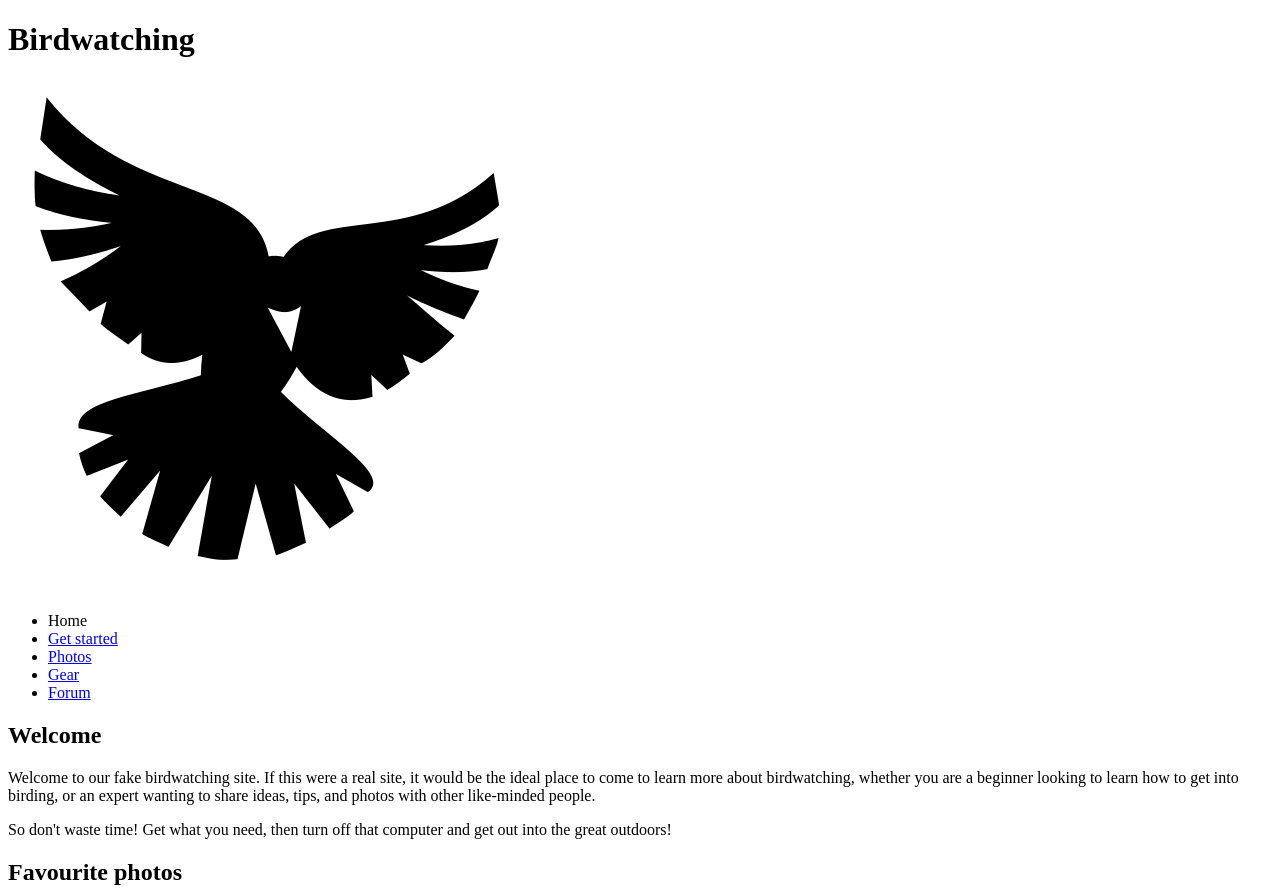
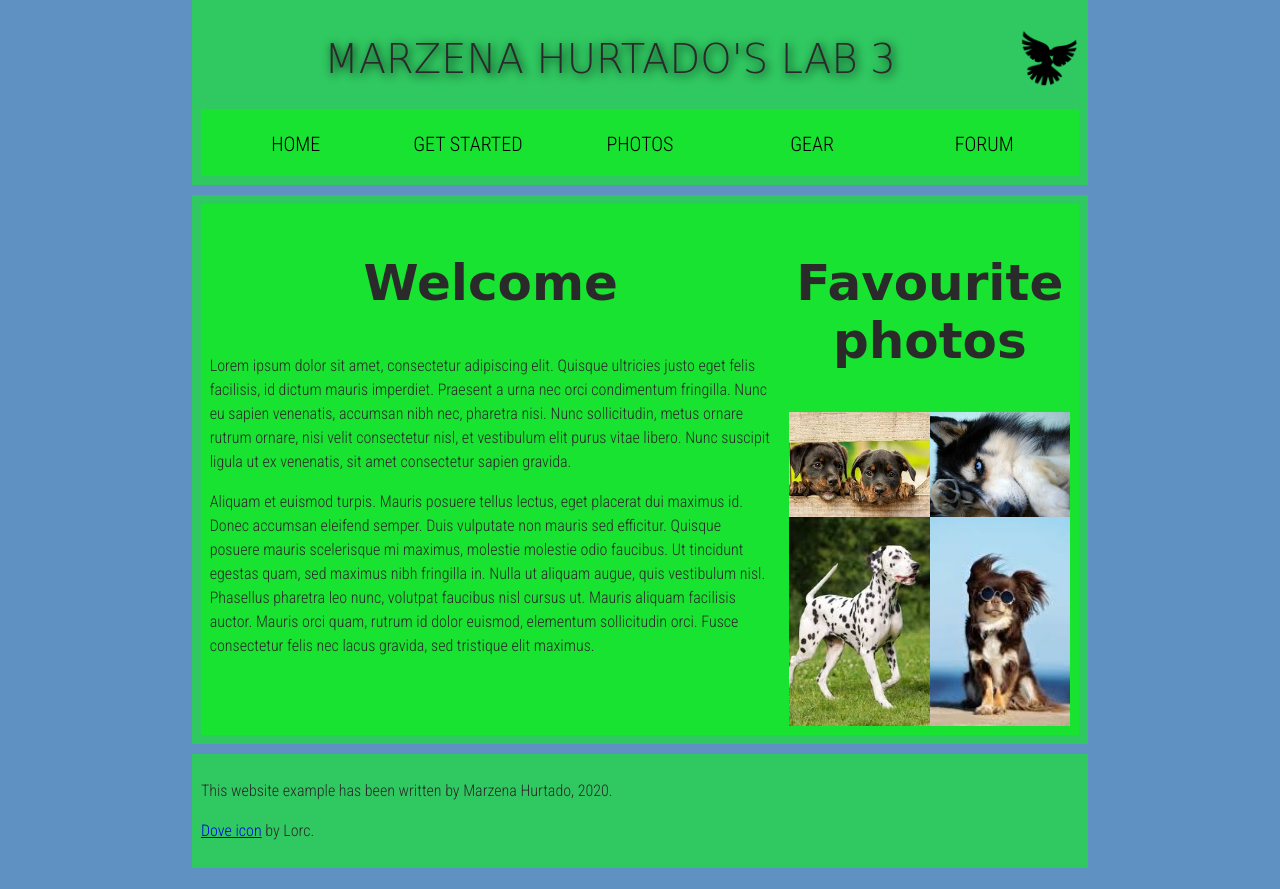
Before and after one commit to marzenah88/marzenah88.github.io, a website: page public/lab_3/index.html in a window 1280 px wide. Shown: the top 889 px of the page. After the commit the page ends 868 px from the top, so only its background shows below. Drawn offline with Linux system fonts and the light colour scheme; a web font is replaced by a local one.

Commit message:
Update index.html

```diff
--- a/public/lab_3/index.html
+++ b/public/lab_3/index.html
@@ -2,20 +2,22 @@
 <html lang="en">
   <head>
     <meta charset="utf-8">
-    <title>Birdwatching</title>
-    <link href="https://fonts.googleapis.com/css?family=Roboto+Condensed:300|Cinzel+Decorative:700" rel="stylesheet">
-
+    <title>Marzena Hurtado's Lab 3</title>
+    <link href="https://fonts.googleapis.com/css?family=Roboto+Condensed:300" rel="stylesheet">
+    <link href="https://fonts.googleapis.com/css2?family=Eczar:wght@400;600;800&display=swap" rel="stylesheet">
+    <link href="style.css" rel="stylesheet">
     <!--[if lt IE 9]>
       <script src="//html5shiv.googlecode.com/svn/trunk/html5.js"></script>
     <![endif]-->
   </head>
 
   <body>
-
-      <h1>Birdwatching</h1>
+    <div class="header">
+      <div class="section">
+        <h1>Marzena Hurtado's Lab 3</h1>
+      </div>
       <img src="dove.png" alt="a simple dove logo">
-
-
+      <nav>
         <ul>
           <li><span>Home</span></li>
           <li><a href="#">Get started</a></li>
@@ -23,25 +25,30 @@
           <li><a href="#">Gear</a></li>
           <li><a href="#">Forum</a></li>
         </ul>
-
-
+      </nav>
+    </div>
+    <div class="main">
+      <div class="article">
         <h2>Welcome</h2>
 
-      <p>Welcome to our fake birdwatching site. If this were a real site, it would be the ideal place to come to learn more about birdwatching, whether you are a beginner looking to learn how to get into birding, or an expert wanting to share ideas, tips, and photos with other like-minded people.</p>
-
-      <p>So don't waste time! Get what you need, then turn off that computer and get out into the great outdoors!</p>
+        <p>Lorem ipsum dolor sit amet, consectetur adipiscing elit. Quisque ultricies justo eget felis facilisis, id dictum mauris imperdiet. Praesent a urna nec orci condimentum fringilla. Nunc eu sapien venenatis, accumsan nibh nec, pharetra nisi. Nunc sollicitudin, metus ornare rutrum ornare, nisi velit consectetur nisl, et vestibulum elit purus vitae libero. Nunc suscipit ligula ut ex venenatis, sit amet consectetur sapien gravida.</p>
+        <p>Aliquam et euismod turpis. Mauris posuere tellus lectus, eget placerat dui maximus id. Donec accumsan eleifend semper. Duis vulputate non mauris sed efficitur. Quisque posuere mauris scelerisque mi maximus, molestie molestie odio faucibus. Ut tincidunt egestas quam, sed maximus nibh fringilla in. Nulla ut aliquam augue, quis vestibulum nisl. Phasellus pharetra leo nunc, volutpat faucibus nisl cursus ut. Mauris aliquam facilisis auctor. Mauris orci quam, rutrum id dolor euismod, elementum sollicitudin orci. Fusce consectetur felis nec lacus gravida, sed tristique elit maximus.</p>
+      </div>
+      <div class="aside">
 
         <h2>Favourite photos</h2>
 
-      <a href="favorite-1.jpg"><img src="favorite-1_th.jpg" alt="Small black bird, black claws, long black slender beak, links to larger version of the image"></a>
-      <a href="favorite-2.jpg"><img src="favorite-2_th.jpg" alt="Top half of a pretty bird with bright blue plumage on neck, light colored beak, blue headdress, links to larger version of the image"></a>
-      <a href="favorite-3.jpg"><img src="favorite-3_th.jpg" alt="Top half of a large bird with white plumage, very long curved narrow light colored break, links to larger version of the image"></a>
-      <a href="favorite-4.jpg"><img src="favorite-4_th.jpg" alt="Large bird, mostly white plumage with black plumage on back and rear, long straight white beak, links to larger version of the image"></a>
-
-
-      <p>This fake website example is CC0 — any part of this code may be reused in any way you wish. Original example written by Chris Mills, 2016.</p>
+        <a href="image2.jpg"><img src="image2.jpg" alt="Two small puppies peeking through the fence"></a>
+        <a href="image4_.jpg"><img src="image4_.jpg" alt="Beautiful Siberian Husky"></a>
+        <a href="image16.jpg"><img src="image16.jpg" alt="Stately Dalmatian"></a>
+        <a href="image10.jpg"><img src="image10.jpg" alt="Cute dog wearing sunglasses"></a>
+      </div>
+    </div>
+    <div class="footer">
+      <p>This website example has been written by Marzena Hurtado, 2020.</p>
 
       <p><a href="http://game-icons.net/lorc/originals/dove.html">Dove icon</a> by Lorc.</p>
+    </div>
 
   </body>
 </html>
```
Lines whose indentation alone changed are shown as unchanged.
